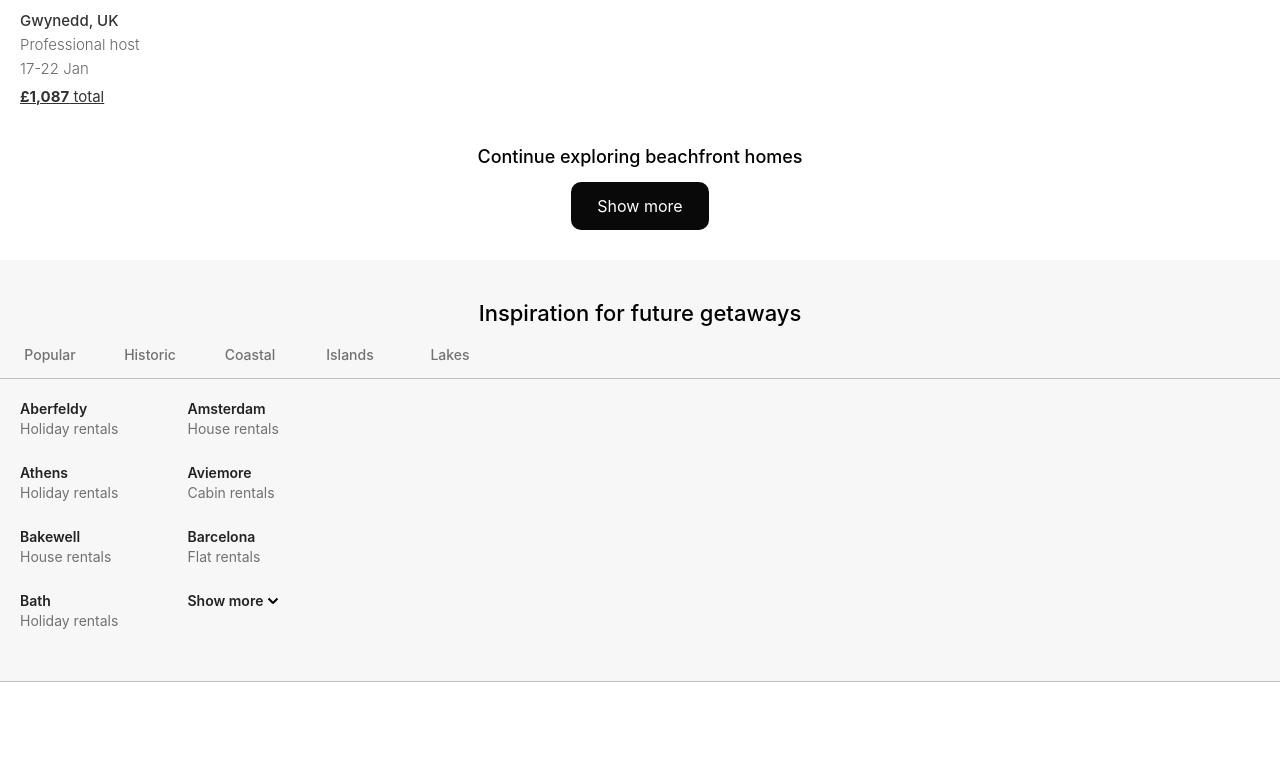
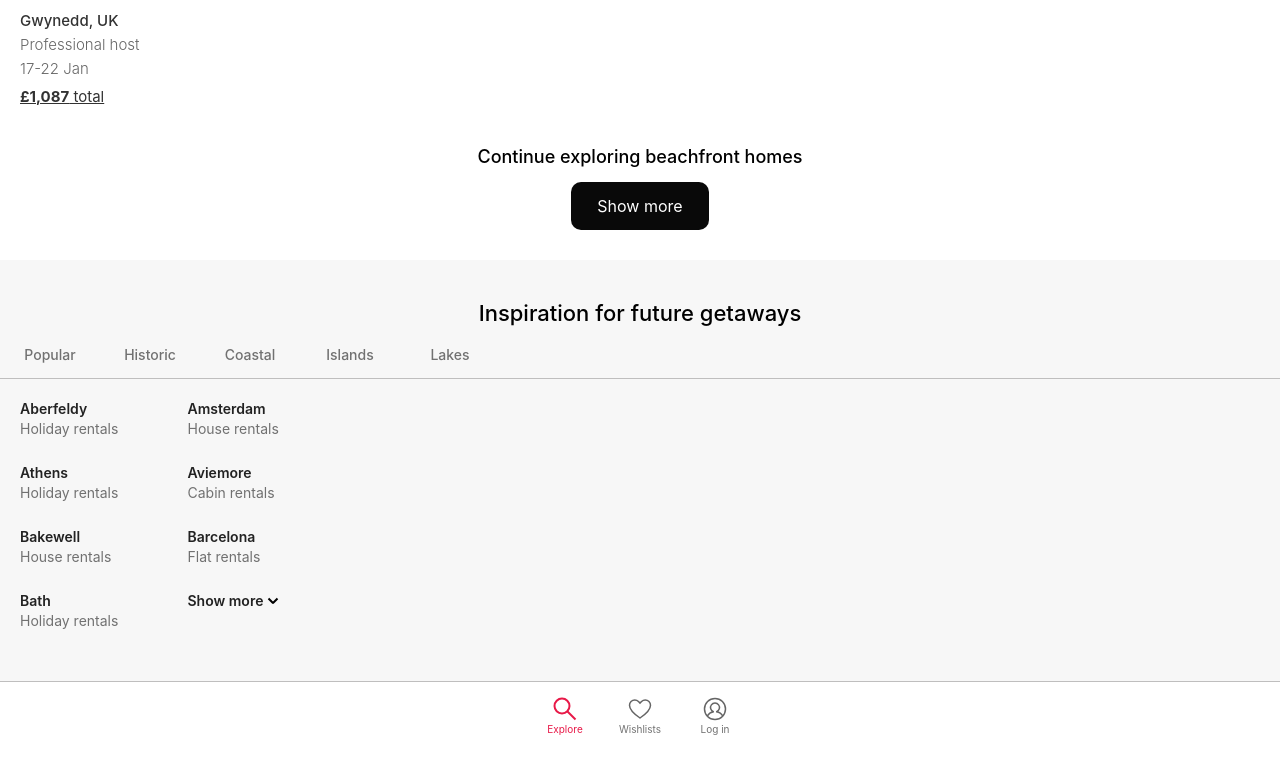
Before and after one commit to megcoast/Prebootcampproject, a plain HTML site: page index.html in a window 1280 px wide. Shown: the part 1478-2249 px from the top of the page. Before the commit the page ends 2160 px from the top, so only its background shows below. Drawn offline with Linux system fonts and the light colour scheme.

Commit message:
HTML and CSS for user button container

```diff
--- a/css/styles.css
+++ b/css/styles.css
@@ -308,3 +308,31 @@ body {
     width:12px;
     height:12px;
 }
+
+
+#bottom_user_buttons_section {
+    display: flex;
+    width: 100%;
+    justify-content: center;
+    padding-bottom: 30px;
+    padding-top: 15px;
+}
+
+.user_button_container {
+    width:75px;
+    height:44px;
+    text-align: center;
+    font-size: 10px;
+    color: rgb(113, 113, 113);
+}
+
+.user_button_container img {
+    width:24px;
+    height:24px;
+    opacity: 0.6;
+}
+
+.user_button_container svg {
+    width:24px;
+    height:24px;
+}
--- a/index.html
+++ b/index.html
@@ -176,13 +176,41 @@
             </li>
 
             <li>
-                <span class="future_getaway_title">Show more <img src= "images/icons/drop_down_arrow.svg"></span><br>
+                <span class="future_getaway_title">Show more <img src="images/icons/drop_down_arrow.svg"></span><br>
             </li>
 
         </ul>
 
     </div>
 
+    <div id="bottom_user_buttons_section">
+
+        <div class="user_button_container" style="color: rgb(232, 25, 72)">
+            <div class="user_button_image">
+                <svg xmlns="http://www.w3.org/2000/svg" viewBox="0 0 32 32" aria-hidden="true" role="presentation"
+                    focusable="false"
+                    style="fill: none; stroke: currentcolor; stroke-width: 2.66667; overflow: visible;">
+                    <g fill="none">
+                        <circle cx="12" cy="12" r="10"></circle>
+                        <path d="m19 19 11 11"></path>
+                    </g>
+                </svg>
+            </div>
+            <div class="user_button_text">Explore</div>
+        </div>
+
+        <div class="user_button_container">
+            <div class="user_button_image"><img src="images/icons/wishlists_icon.svg" /></div>
+            <div class="user_button_text">Wishlists</div>
+        </div>
+
+        <div class="user_button_container">
+            <div class="user_button_image"><img src="images/icons/log_in_icon.svg" /></div>
+            <div class="user_button_text">Log in</div>
+        </div>
+
+    </div>
+
 </body>
 
 </html>
```
Also changed, not shown: images/icons/explore_button.svg (added), images/icons/explore_button_red.svg (added), images/icons/log_in_icon.svg (added), images/icons/wishlists_icon.svg (added).
